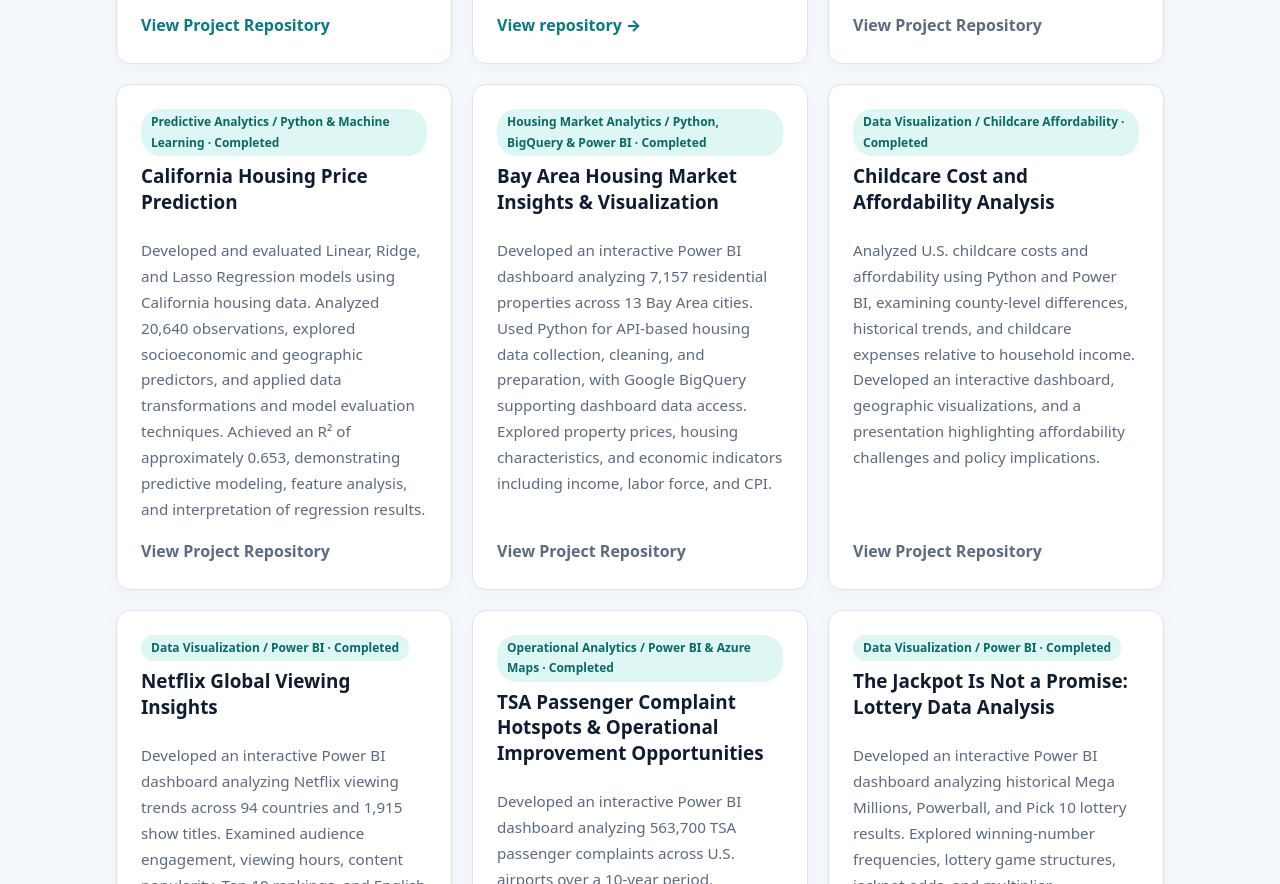
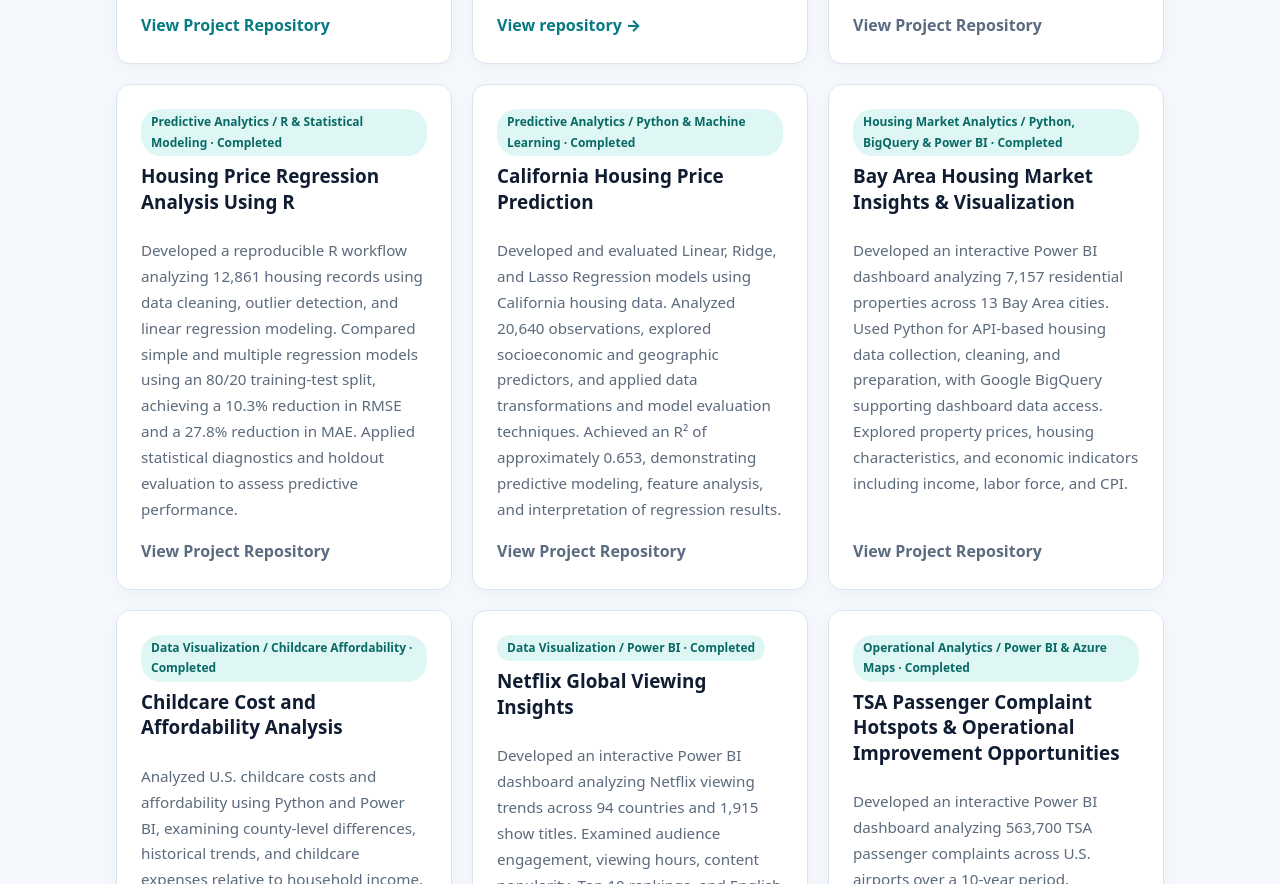
Before and after one commit to crisevilindsey/crisevilindsey.github.io, a plain HTML site: page index.html in a window 1280 px wide. Shown: the part 3883-4767 px from the top of the page. Drawn offline with Linux system fonts and the light colour scheme.

Commit message:
Add housing price regression analysis project
Added a new project on housing price regression analysis using R, detailing the workflow and model performance metrics.

```diff
--- a/index.html
+++ b/index.html
@@ -54,6 +54,7 @@
       <article class="card"><span class="tag">Predictive analytics / Risk analytics</span><h3>Financial Transaction Fraud Detection</h3><p>Developed and evaluated four machine-learning classifiers using 594,643 synthetic banking transactions. Compared fraud detection performance, validation strategies, and decision thresholds to balance missed fraud against false alerts. A tuned gradient-boosting model identified 1,145 of 1,440 fraudulent transactions in the held-out test set, with 225 false alerts.</p><a href="https://github.com/crisevilindsey/financial-transaction-fraud-detection" target="_blank" rel="noopener noreferrer">View Project Repository</a></article>
       <article class="card"><span class="tag">Data engineering / Big data / ML</span><h3>Loan Approval Big Data Pipeline</h3><p>Built an end-to-end pipeline on Google Cloud Platform that moves loan application data through Apache NiFi, HDFS, Hive, Spark MLlib, and HBase, with Spark jobs managed by YARN in Docker. A logistic regression model predicted loan approval with 85% accuracy, and the results were written to HBase for verification.</p><a href="https://github.com/crisevilindsey/dsc650-loan-approval-pipeline" target="_blank" rel="noopener noreferrer">View repository &rarr;</a></article>
       <article class="card"><span class="tag">Forecasting / Supply chain &middot; Completed</span><h3>Supply Chain Demand Forecasting</h3><p>Developed and evaluated predictive models for 16-day grocery sales forecasting using 5,052 records from three Ecuadorian retail stores. Compared seasonal naive forecasting, random forest, and histogram-based gradient boosting using leakage-safe time-series validation. Gradient boosting reduced final holdout mean absolute error by approximately 8.8% compared with the seasonal baseline, demonstrating how improved demand forecasts can support inventory planning decisions.</p><a href="https://github.com/crisevilindsey/dsc680-supply-chain-demand-forecasting" style="margin-top:auto;font-weight:800;color:#5b6b80">View Project Repository</a></article>
+      <article class="card"><span class="tag">Predictive Analytics / R &amp; Statistical Modeling &middot; Completed</span><h3>Housing Price Regression Analysis Using R</h3><p>Developed a reproducible R workflow analyzing 12,861 housing records using data cleaning, outlier detection, and linear regression modeling. Compared simple and multiple regression models using an 80/20 training-test split, achieving a 10.3% reduction in RMSE and a 27.8% reduction in MAE. Applied statistical diagnostics and holdout evaluation to assess predictive performance.</p><a href="https://github.com/crisevilindsey/housing-price-regression-r" target="_blank" rel="noopener noreferrer" style="margin-top:auto;font-weight:800;color:#5b6b80">View Project Repository</a></article>
       <article class="card"><span class="tag">Predictive Analytics / Python &amp; Machine Learning &middot; Completed</span><h3>California Housing Price Prediction</h3><p>Developed and evaluated Linear, Ridge, and Lasso Regression models using California housing data. Analyzed 20,640 observations, explored socioeconomic and geographic predictors, and applied data transformations and model evaluation techniques. Achieved an R² of approximately 0.653, demonstrating predictive modeling, feature analysis, and interpretation of regression results.</p><a href="https://github.com/crisevilindsey/dsc630-california-housing-price-prediction" style="margin-top:auto;font-weight:800;color:#5b6b80">View Project Repository</a></article>
       <article class="card"><span class="tag">Housing Market Analytics / Python, BigQuery &amp; Power BI &middot; Completed</span><h3>Bay Area Housing Market Insights &amp; Visualization</h3><p>Developed an interactive Power BI dashboard analyzing 7,157 residential properties across 13 Bay Area cities. Used Python for API-based housing data collection, cleaning, and preparation, with Google BigQuery supporting dashboard data access. Explored property prices, housing characteristics, and economic indicators including income, labor force, and CPI.</p><a href="https://github.com/crisevilindsey/housing-market-insights-visualization" target="_blank" rel="noopener noreferrer" style="margin-top:auto;font-weight:800;color:#5b6b80">View Project Repository</a></article>
       <article class="card"><span class="tag">Data Visualization / Childcare Affordability &middot; Completed</span><h3>Childcare Cost and Affordability Analysis</h3><p>Analyzed U.S. childcare costs and affordability using Python and Power BI, examining county-level differences, historical trends, and childcare expenses relative to household income. Developed an interactive dashboard, geographic visualizations, and a presentation highlighting affordability challenges and policy implications.</p><a href="https://github.com/crisevilindsey/dsc640-childcare-affordability-analysis" style="margin-top:auto;font-weight:800;color:#5b6b80">View Project Repository</a></article>
```
